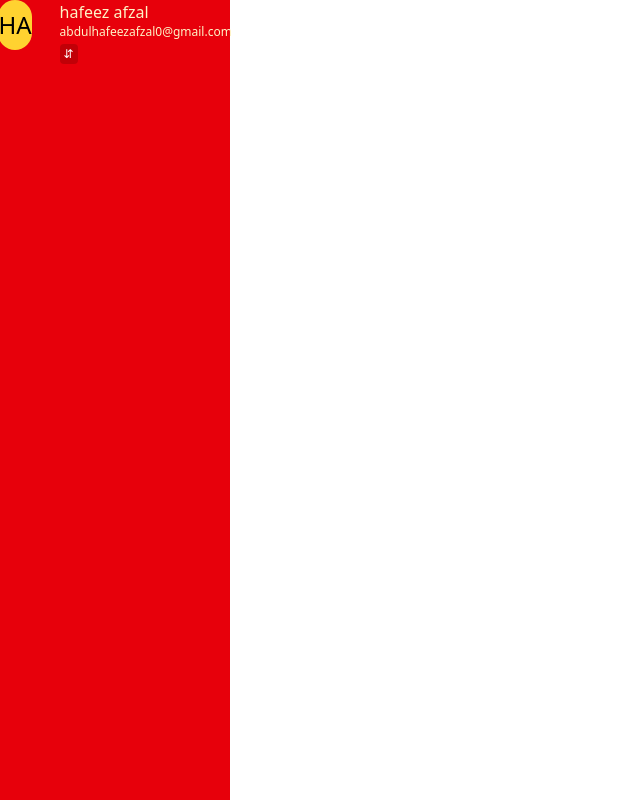
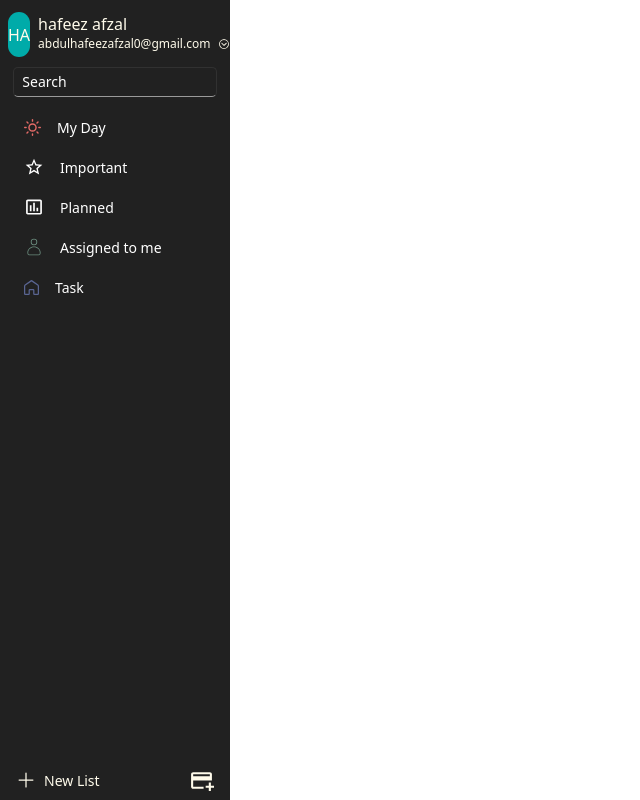
Before and after one commit to Salmanafzal8/Microdoft-Todo, a React (Vite) app: page / in a window 1280 px wide. Shown: the whole page, without its empty margins (0-640 px from the left). Built offline with nearby package versions, Linux system fonts and the light colour scheme.

Commit message:
sidebar added

```diff
--- a/src/Layout/Sidebar/index.jsx
+++ b/src/Layout/Sidebar/index.jsx
@@ -1,20 +1,36 @@
 
 import React, { useState } from 'react';
+import { IoIosArrowDropdown } from "react-icons/io";
+import { CiUser } from "react-icons/ci";
+import { LiaSearchSolid } from "react-icons/lia";
+import { FiSun } from "react-icons/fi";
+import { MdStarOutline } from "react-icons/md";
+import { MdInsertChartOutlined } from "react-icons/md";
+import { GrHomeRounded } from "react-icons/gr";
+import { BsPlusLg } from "react-icons/bs";
+import { MdAddCard } from "react-icons/md";
 const Sidebar = () => {
    const [showDropdown, setShowDropdown] = useState(false);
   return (
 
-  <div className="w-[18%] h-[100vh] bg-red-600">
-    <div className='flex justify-center gap-7 items-start'>
-    <div className='h-[50px] w-[50px] rounded-full bg-amber-300 text-center flex items-center justify-center'><h1 className='text-2xl'> HA</h1></div>
-    <div className='text-amber-100'><p>hafeez afzal</p> <p className="text-xs">abdulhafeezafzal0@gmail.com</p>
-
+  <div className="w-[18%] h-[100vh] bg-[#212121] text-amber-50 flex flex-col justify-between items-start px-2 pt-3 pb-0">
+  <div className="flex flex-col gap-2.5 w-full">
+    <div className="flex gap-2 justify-start items-start">
+      <div className="h-[45px] w-[45px] rounded-full bg-[#00aba9] text-center flex items-center justify-center">
+        <h1 className="text-1xl">HA</h1>
+      </div>
+      <div>
+        <p className="font-medium">hafeez afzal</p>
+        <p className="text-xs flex items-center gap-1">
+          abdulhafeezafzal0@gmail.com
           <button
             onClick={() => setShowDropdown(!showDropdown)}
-              className="text-white bg-red-700 px-1 py-0.5 rounded text-xs cursor-pointer"
+            className="px-1 py-0.5 rounded text-xs cursor-pointer"
           >
-              ⇵
+            <IoIosArrowDropdown />
           </button>
+        </p>
+
         {showDropdown && (
           <div className="mt-2 bg-white text-black rounded shadow-md p-2 w-[160px] text-sm">
             <ul>
@@ -24,8 +40,62 @@
             </ul>
           </div>
         )}
+      </div>
+    </div>
+
+
+    <div className="flex justify-center">
+      <div className="flex items-center w-[95%] h-[30px] border-[#313131] border-[0.5px] border-b-[#9a9a9a] rounded-[5px] px-2">
+        <input
+          type="text"
+          placeholder="Search"
+          className="flex-grow text-sm outline-none bg-transparent placeholder-white"
+        />
+        <LiaSearchSolid className="text-white text-base" />
+      </div>
+    </div>
+
+    {/* Sidebar Navigation */}
+    <ul className="text-white flex flex-col items-start w-full">
+  <li className="w-full">
+    <button className="h-10 w-full flex justify-start items-center gap-4 text-[14px] hover:bg-gray-600 transition duration-150 rounded px-4">
+      <FiSun className="text-[17px] text-[#e46b67]" /> My Day
+    </button>
+  </li>
+  <li className="w-full">
+    <button className="h-10 w-full flex justify-start items-center gap-4 text-[14px] hover:bg-gray-600 transition duration-150 rounded px-4">
+      <MdStarOutline className="text-[20px] text-[
+#d39ea8]" /> Important
+    </button>
+  </li>
+  <li className="w-full">
+    <button className="h-10 w-full flex justify-start items-center gap-4 text-[14px] hover:bg-gray-600 transition duration-150 rounded px-4">
+      <MdInsertChartOutlined className="text-[20px]" /> Planned
+    </button>
+  </li>
+  <li className="w-full">
+    <button className="h-10 w-full flex justify-start items-center gap-4 text-[14px] hover:bg-gray-600 transition duration-150 rounded px-4">
+      <CiUser className="text-[20px] text-[#6a8b7d]" /> Assigned to me
+    </button>
+  </li>
+  <li className="w-full">
+    <button className="h-10 w-full flex justify-start items-center gap-4 text-[14px] hover:bg-gray-600 transition duration-150 rounded px-4">
+      <GrHomeRounded className="text-[15px] text-[#5a6592]" /> Task
+    </button>
+  </li>
+</ul>
 
   </div>
+
+  {/* Bottom Buttons */}
+  <div className="flex gap-2 w-full">
+    <button className="h-10 w-[80%] flex justify-start items-center gap-2 text-[14px] hover:bg-gray-600 transition duration-150 rounded px-2">
+      <BsPlusLg className="text-[20px]" /> New List
+    </button>
+
+    <button className="h-10 w-[20%] flex justify-center items-center gap-2 text-[14px] hover:bg-gray-600 transition duration-150 rounded">
+      <MdAddCard className="text-[25px]" />
+    </button>
   </div>
 </div>
 
```
Lines whose indentation alone changed are shown as unchanged.
